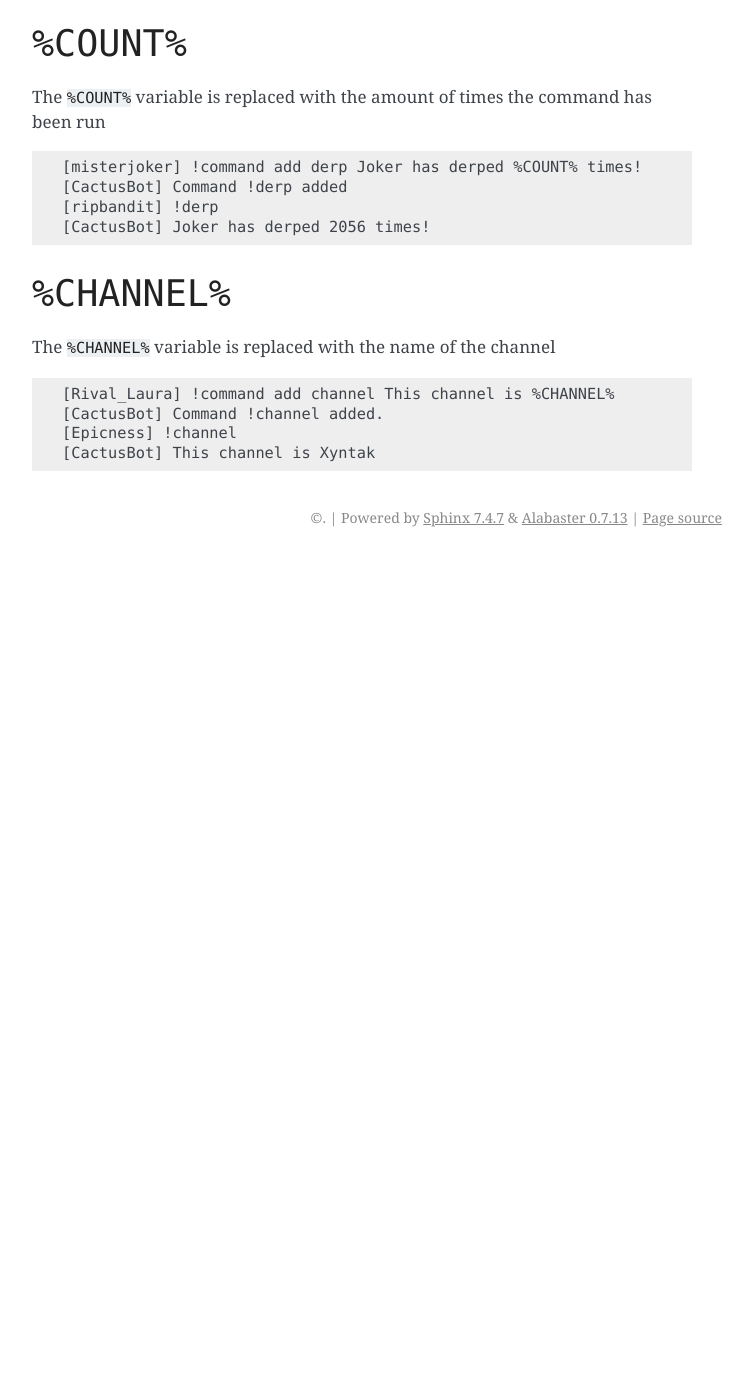
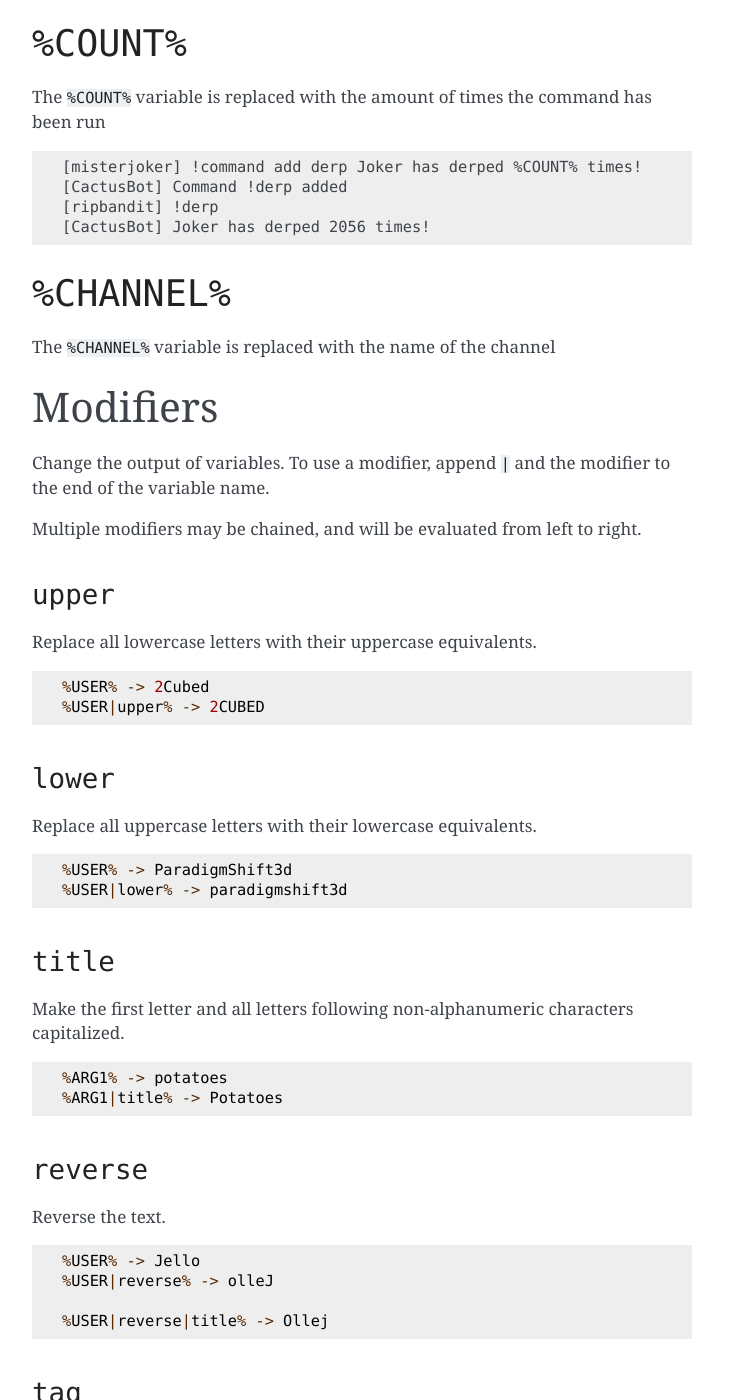
Before and after one commit to CactusDev/CactusBot, a Sphinx documentation site: the page built from docs/user/variables.md, in a window 1280 px wide and 1400 px high, scrolled down 783 px. Shown: the whole window, without its empty margins (388-1140 px from the left). Built offline with Sphinx 7.4.7, drawn with Linux system fonts in a browser that asks for light colours; pages that are not in the unit, such as notebooks, are missing from menus; before the commit the page ends 1340 px from its top, so only the background shows below that; some of the changed text lies outside the part shown.

Commit message:
Move modifier documentation to Variables file

````diff
--- a/docs/user/variables.md
+++ b/docs/user/variables.md
@@ -43,9 +43,81 @@ The `%COUNT%` variable is replaced with the amount of times the command has been
 ## `%CHANNEL%`
 The `%CHANNEL%` variable is replaced with the name of the channel
 
+# Modifiers
+
+Change the output of variables. To use a modifier, append `|` and the modifier to the end of the variable name.
+
+Multiple modifiers may be chained, and will be evaluated from left to right.
+
+## `upper`
+
+Replace all lowercase letters with their uppercase equivalents.
+
 ```
-[Rival_Laura] !command add channel This channel is %CHANNEL%
-[CactusBot] Command !channel added.
-[Epicness] !channel
-[CactusBot] This channel is Xyntak
+%USER% -> 2Cubed
+%USER|upper% -> 2CUBED
 ```
+
+## `lower`
+
+Replace all uppercase letters with their lowercase equivalents.
+
+```
+%USER% -> ParadigmShift3d
+%USER|lower% -> paradigmshift3d
+```
+
+## `title`
+
+Make the first letter and all letters following non-alphanumeric characters capitalized.
+
+```
+%ARG1% -> potatoes
+%ARG1|title% -> Potatoes
+```
+
+## `reverse`
+
+Reverse the text.
+
+```
+%USER% -> Jello
+%USER|reverse% -> olleJ
+
+%USER|reverse|title% -> Ollej
+```
+
+## `tag`
+
+Remove the initial `@`, if it exists.
+
+```
+%ARG1% -> @xCausxn
+%ARG1|tag% -> xCausxn
+
+%ARG1% -> UnwrittenFun
+%ARG1|tag% -> UnwrittenFun
+```
+
+```
+[artdude543] !command add +raid Let's go raid @%ARG1|tag%! beam.pro/%ARG1|tag%
+[CactusBot] Added command !raid.
+
+[Chikachi] !raid @Innectic
+[CactusBot] Let's go raid @Innectic! beam.pro/Innectic
+
+[alfw] !raid TransportLayer
+[CactusBot] Let's go raid @TransportLayer! beam.pro/TransportLayer
+```
+
+## `shuffle`
+
+Shuffle the text.
+
+```
+%ARG1% -> eenofonn
+%ARG1|shuffle% -> fnonneoe
+
+%ARG1% -> @eenofonn
+%ARG1|tag|shuffle% -> ononneef
+```
````
Also changed, not shown: docs/user/filters.md (deleted, +0 -43 lines).
